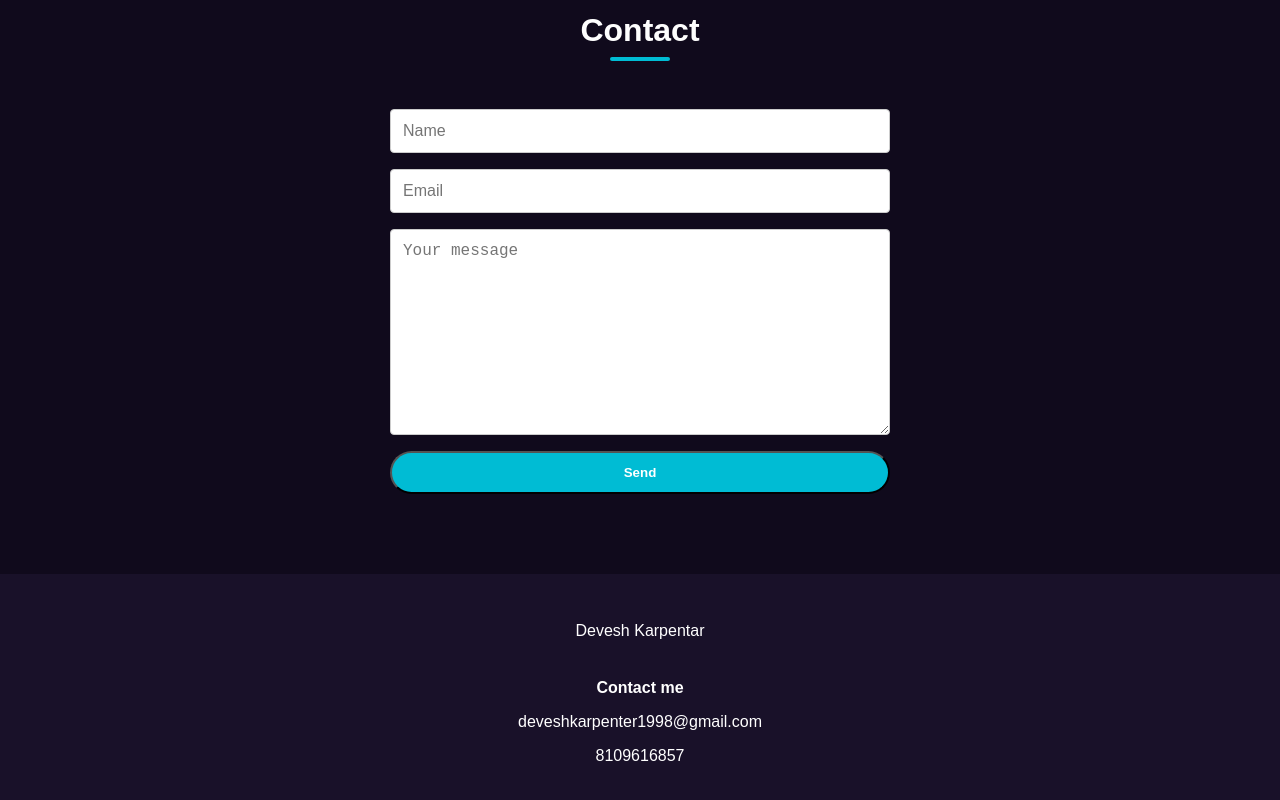
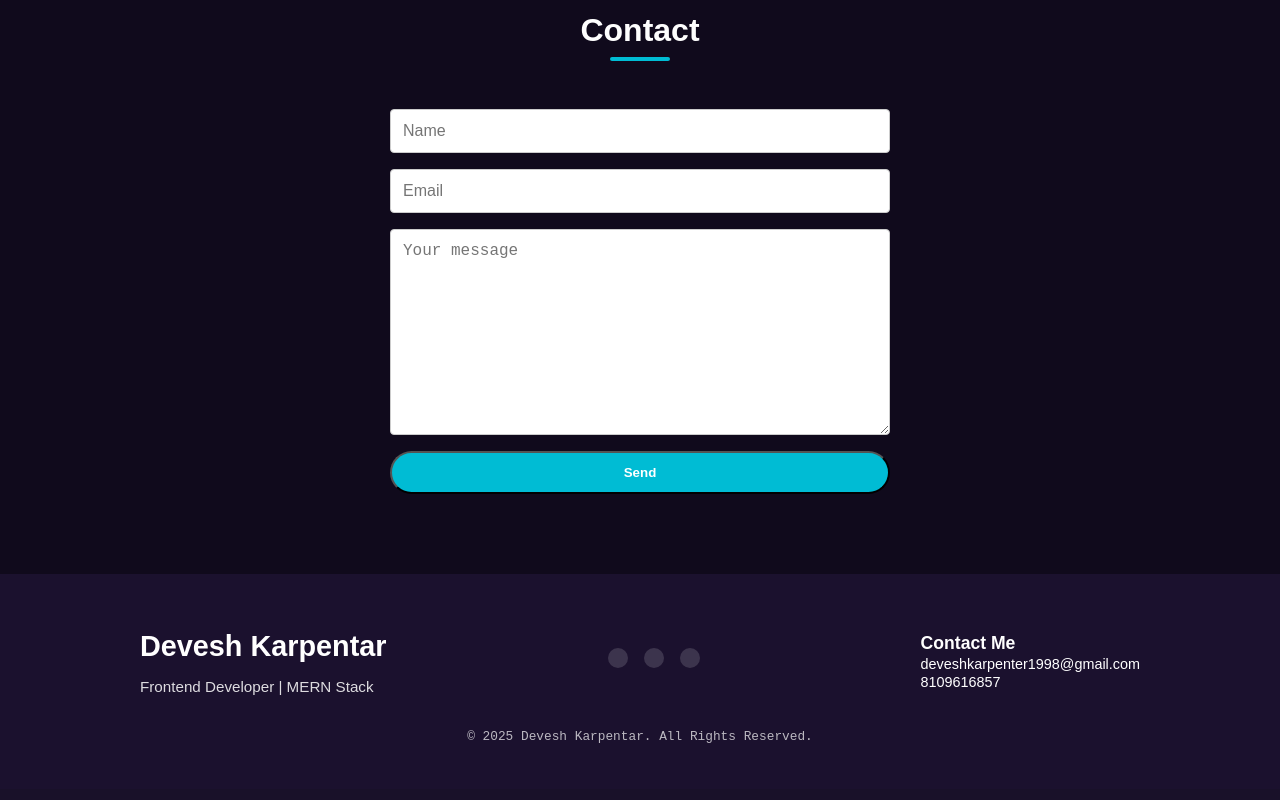
Before and after one commit to Devkarpenter/portfolio, a React (Vite) app: page / in a window 1280 px wide. Shown: the part 2685-3485 px from the top of the page. Built offline with nearby package versions, Linux system fonts and the light colour scheme.

Commit message:
some changes

```diff
--- /dev/null
+++ b/src/components/Footer/Footer.css
@@ -0,0 +1,77 @@
+.footer {
+  background: #1b112e;
+
+  color: #fff;
+  padding: 2rem 1rem;
+  text-align: center;
+  position: relative;
+}
+
+.footer-container {
+  display: flex;
+  flex-direction: column;
+  align-items: center;
+  gap: 1.5rem;
+}
+
+.footer-title {
+  font-size: 1.8rem;
+  font-weight: bold;
+  margin-bottom: 0.3rem;
+}
+
+.footer-subtitle {
+  font-size: 0.95rem;
+  opacity: 0.85;
+}
+
+.footer-social {
+  display: flex;
+  gap: 1rem;
+}
+
+.footer-icon {
+  font-size: 1.8rem;
+  color: white;
+  padding: 10px;
+  background: rgba(255,255,255,0.15);
+  border-radius: 50%;
+  transition: all 0.3s ease;
+}
+
+.footer-icon:hover {
+  background: #fff;
+  color: #2575fc;
+  transform: scale(1.2) rotate(10deg);
+  box-shadow: 0 0 15px rgba(255,255,255,0.6);
+}
+
+.footer-contact b {
+  display: block;
+  margin-top: 0.5rem;
+  font-size: 1.1rem;
+}
+
+.footer-contact p {
+  margin: 2px 0;
+  font-size: 0.9rem;
+}
+
+.footer-copy {
+  margin-top: 1.2rem;
+  font-family: 'Courier New', Courier, monospace;
+  font-size: 0.8rem;
+  opacity: 0.7;
+  text-align: center;
+}
+
+/* Responsive */
+@media (min-width: 768px) {
+  .footer-container {
+    flex-direction: row;
+    justify-content: space-between;
+    max-width: 1000px;
+    margin: 0 auto;
+    text-align: left;
+  }
+}
--- a/src/components/Footer/Footer.jsx
+++ b/src/components/Footer/Footer.jsx
@@ -1,16 +1,38 @@
+import './Footer.css';
+
 function Footer() {
   return (
     <footer className="footer">
-      <p className="footer__title">Devesh Karpentar</p>
-      <div className="footer__social">
-        <a href="#" className="footer__icon"><i className="bx bxl-facebook"></i></a>
-        <a href="#" className="footer__icon"><i className="bx bxl-instagram"></i></a>
-        <a href="#" className="footer__icon"><i className="bx bxl-twitter"></i></a>
+      <div className="footer-container">
+        {/* Name & Tagline */}
+        <div className="footer-brand">
+          <h2 className="footer-title">Devesh Karpentar</h2>
+          <p className="footer-subtitle">Frontend Developer | MERN Stack</p>
+        </div>
+
+        {/* Social Icons */}
+        <div className="footer-social">
+          <a href="#" className="footer-icon" aria-label="Facebook">
+            <i className="bx bxl-facebook"></i>
+          </a>
+          <a href="#" className="footer-icon" aria-label="Instagram">
+            <i className="bx bxl-instagram"></i>
+          </a>
+          <a href="#" className="footer-icon" aria-label="Twitter">
+            <i className="bx bxl-twitter"></i>
+          </a>
+        </div>
+
+        {/* Contact */}
+        <div className="footer-contact">
+          <b>Contact Me</b>
+          <p>deveshkarpenter1998@gmail.com</p>
+          <p>8109616857</p>
+        </div>
       </div>
-      <b>Contact me</b>
-      <p>deveshkarpenter1998@gmail.com</p>
-      <p>8109616857</p>
+      <p className="footer-copy">&copy; {new Date().getFullYear()} Devesh Karpentar. All Rights Reserved.</p>
     </footer>
   );
 }
+
 export default Footer;
--- a/src/components/Projects/Projects.css
+++ b/src/components/Projects/Projects.css
@@ -20,7 +20,7 @@
   background: #05142a;
   border-radius: 15px;
   overflow: hidden;
-  box-shadow: 0 4px 15px rgba(0, 0, 0, 0.1);
+  box-shadow: 0 4px 15px rgba(161, 134, 195, 0.301);
   text-decoration: none;
   color: inherit;
   transition: transform 0.3s ease, box-shadow 0.3s ease;
```
